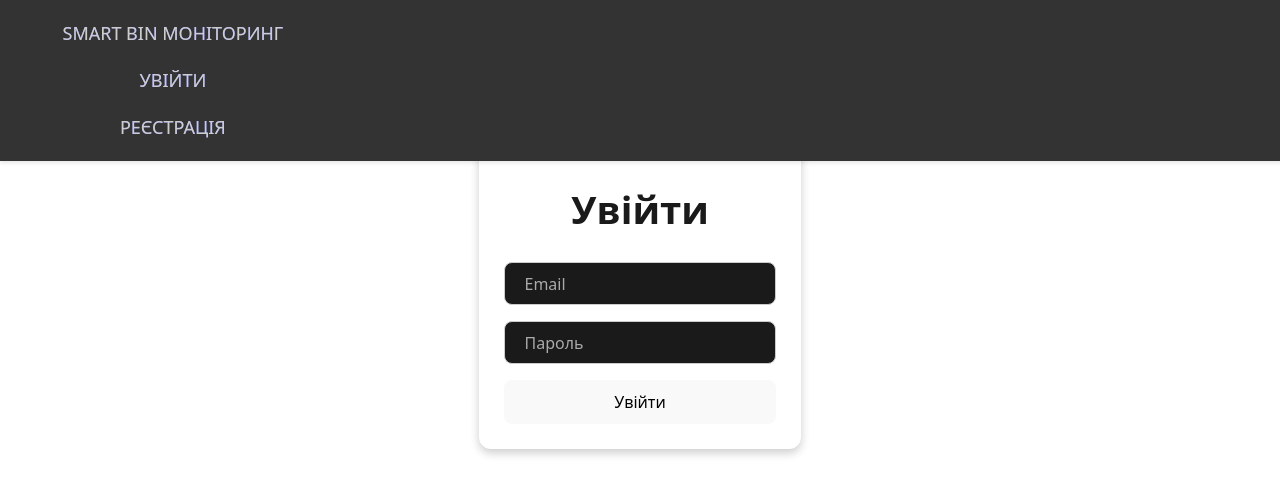
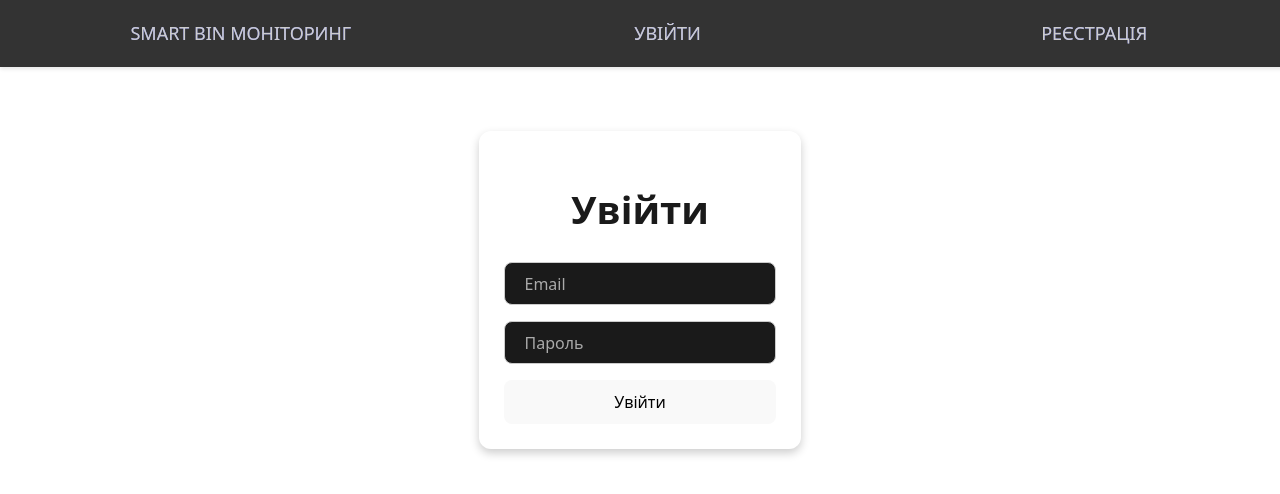
Before and after one commit to TrashTech-IoT/TrashTech, a React (Vite) app in the folder client/: page /login in a window 1280 px wide. Shown: the top 494 px of the page. Built offline with nearby package versions, Linux system fonts and the light colour scheme.

Commit message:
refactor Navbar component to add a class for improved styling and structure

```diff
--- a/client/src/components/Navbar.jsx
+++ b/client/src/components/Navbar.jsx
@@ -14,7 +14,7 @@ const Navbar = () => {
 
   return (
     <nav className="navbar">
-      <div>
+      <div className="navbar-content">
         <Link to="/">Smart Bin Моніторинг</Link>
         {isAuthenticated ? (
           <>
```
